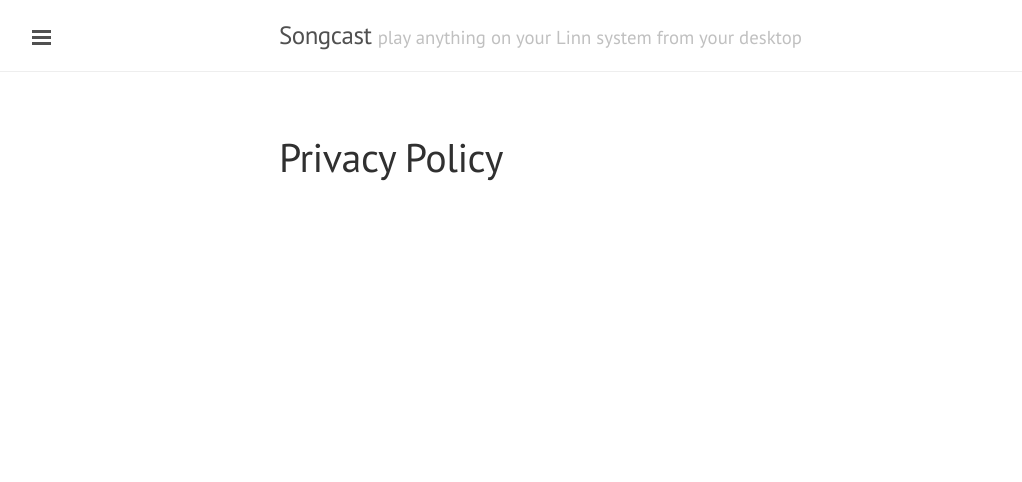
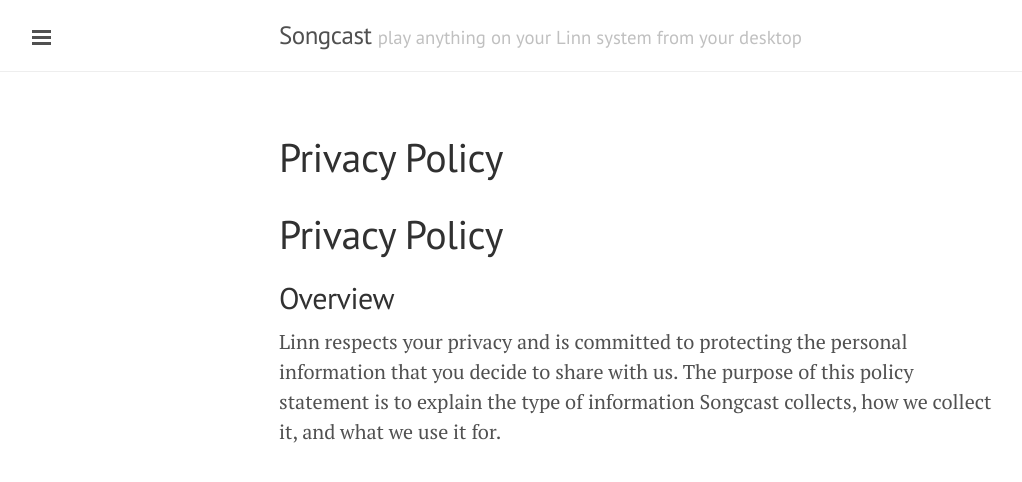
Before and after one commit to linn/songcast.site, a Jekyll site: the page built from privacy.md, in a window 1280 px wide. Shown: the top 482 px of the page, without its empty margins (1-1023 px from the left). Built offline with Jekyll 4.4.1, drawn with Linux system fonts in a browser that asks for light colours.

Commit message:
Update privacy.md

```diff
--- a/privacy.md
+++ b/privacy.md
@@ -2,3 +2,9 @@
 layout: page
 title: Privacy Policy
 ---
+
+# Privacy Policy
+
+## Overview
+
+Linn respects your privacy and is committed to protecting the personal information that you decide to share with us. The purpose of this policy statement is to explain the type of information Songcast collects, how we collect it, and what we use it for.
```
